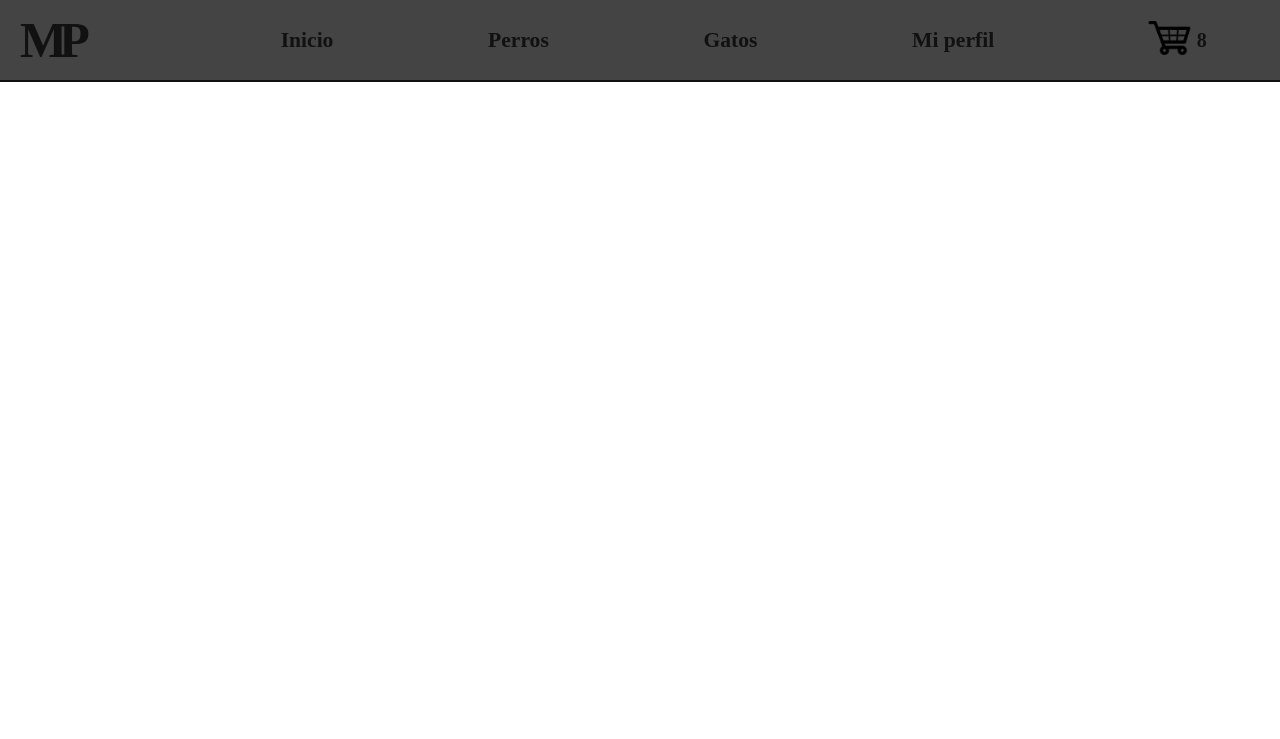
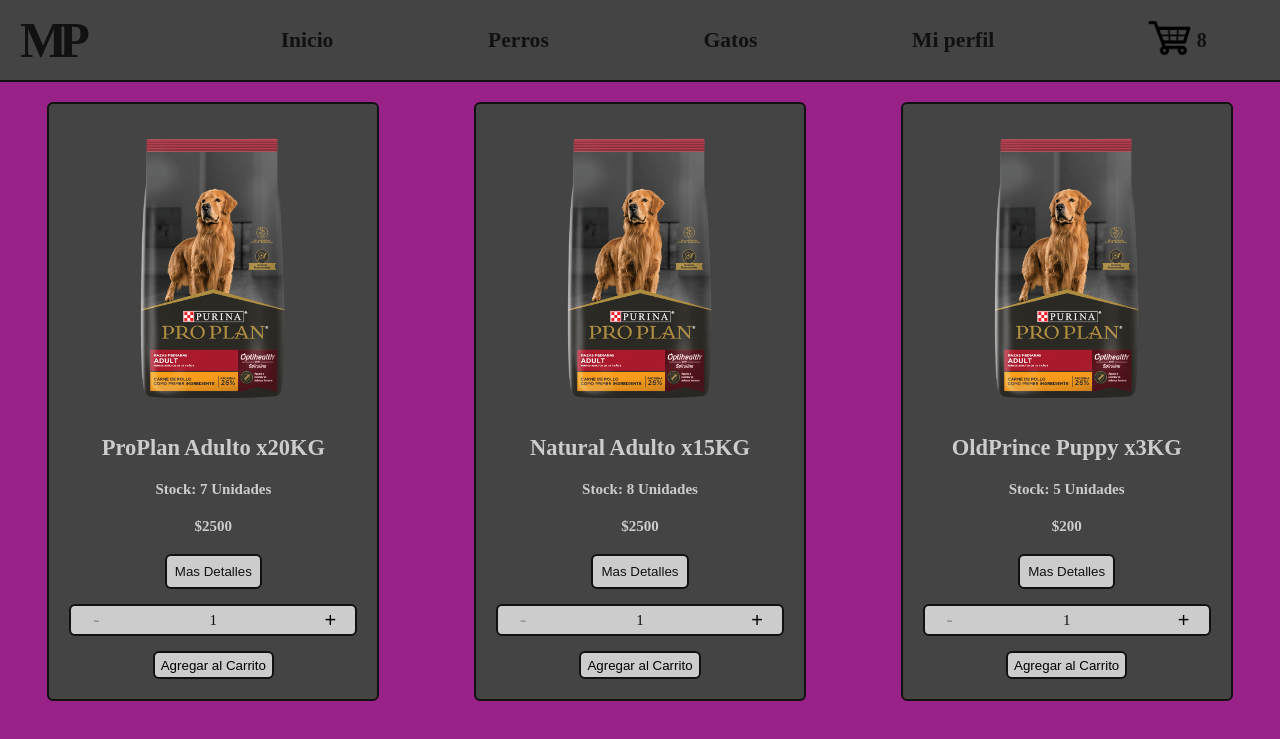
Before and after one commit to MondinoPedro/VeterinariaArco-CoderProject, a React (Create React App) app: page /products in a window 1280 px wide. Shown: the top 739 px of the page. Built offline with nearby package versions, Linux system fonts and the light colour scheme.

Commit message:
Primer Entrega TP-Final

```diff
--- a/src/App.js
+++ b/src/App.js
@@ -1,9 +1,8 @@
 import { BrowserRouter, Routes, Route} from "react-router-dom"
-import Home from "./views/Home/Home";
 import Cart from "./views/Cart/Cart"
 import Navbar from "./components/NavBar/Navbar";
 import ItemListContainer from "./components/ItemListContainer/ItemListContainer";
-import ItemDetailContainer from "./components/ItemDetailContainer/ItemDetailContainer";
+import Products from "./views/Products/Products"
 
 
 function App() {
@@ -16,7 +15,7 @@
       <Routes>
         <Route exact path="/" element={<ItemListContainer/>}/>
         <Route exact path="/products" element={<ItemListContainer/>}/>
-        <Route exact path="/product" element={<ItemDetailContainer/>}/>
+        <Route exact path="/product/:productId" element={<Products/>}/>
         <Route exact path="/category/:categoryId" element={<ItemListContainer/>}/>
         <Route exact path="/cart" element={<Cart/>}/>
       </Routes>
--- a/src/components/Item/Item.js
+++ b/src/components/Item/Item.js
@@ -1,18 +1,28 @@
 import {Card, Button} from 'react-bootstrap'
-import { Link } from 'react-router-dom'
+import { useNavigate } from 'react-router-dom'
 import ItemCount from "../ItemCount/ItemCount.js"
 export default  function Item ({product}) {
+
+
+    const navigate=useNavigate()
 
     const onAdd =(cant)=>{
         alert(`Se han agregado ${cant} articulos a su carrito. `)
 
         }
 
+
+    const containerStyle={
+        display:"flex",
+        justifyContent:"center",
+        alignItems:"center",
+
+    }
+
     const cardStyle={
-        width: "18rem",
+        maxWidth: "18rem",
         margin:"20px",
         color:"#ccc",
-        textAlign:"center",
         padding:"20px",
         borderRadius:"6px",
         border:"2px solid #111",
@@ -20,11 +30,13 @@
     }
 
     const imageStyle = {
-        maxWidth:"100%"
+        maxWidth:"100%",
+        maxHeight:"100%",
     }
 
     const cardBodyStyle={
         fontSize:"15px",
+        textAlign:"center",
 
 
     }
@@ -38,7 +50,8 @@
     }
 
     return (
-            <Card style={cardStyle}>
+        <div style={containerStyle}>
+            <Card style={cardStyle} onClick={() => navigate(`/product/${product.product_id}`)}>
             <Card.Img variant="top" src={product.image} style={imageStyle}/>
             <Card.Body style={cardBodyStyle}>
                 <Card.Title><h2>{product.title}</h2></Card.Title>
@@ -46,12 +59,13 @@
                     <h4>Stock: {product.stock} Unidades</h4>
                     <h4>${product.price}</h4>
                 </Card.Text>
-            <Link to="/product">
+
                 <Button variant="primary" style={buttonStyle}>Mas Detalles</Button>
-            </Link>
+
             </Card.Body>
             <ItemCount stock={product.stock} initial={1} onAdd={onAdd}/>
             </Card>
+        </div>
     )
 
 }
--- a/src/components/ItemDetail/ItemDetail.js
+++ b/src/components/ItemDetail/ItemDetail.js
@@ -13,15 +13,18 @@
         width:"100%",
         height:"550px",
         backgroundColor:"#444",
-        border:"2px solid #444",
+        border:"2px solid #111",
         borderRadius:"12px",
+        margin:"20px",
     }
     const detailImgContainerStyle ={
         width:"60%",
-
+        height:"90%",
+        textAlign:"center",
     }
     const imgStyle={
         maxWidth:"100%",
+        maxHeight:"100%",
     }
     const detailDescriptionContainerStyle ={
         width:"40%",
--- a/src/components/ItemDetailContainer/ItemDetailContainer.js
+++ b/src/components/ItemDetailContainer/ItemDetailContainer.js
@@ -1,33 +1,41 @@
 import React from 'react'
 import ItemDetail from '../ItemDetail/ItemDetail'
 import { Products } from '../Data/Products'
-import { useParams } from 'react-router-dom'
 
-export default function ItemDetailContainer(){
 
-    const [data, setData]=React.useState({})
+export default function ItemDetailContainer({productId}){
 
+
+    const [data, setData]=React.useState([])
     React.useEffect(()=>{
-        const getData= new Promise(resolve=>{
-            setTimeout(()=>{
-                resolve(Products[0]);
-            });
-        });
-        getData.then(res=>setData(res));
-    }, []);
+        if (productId){
+        setData(Products.find(prod=>prod.product_id === productId))
+        }
 
+        }, [productId]);
+
+
+    const containerDetail={
+        display:"flex",
+        alignItems:"center",
+        justifyContent:"center",
+        backgroundColor:"#928"
+    }
     const bodyStyle={
 
-        width:"50%"
+        width:"50%",
+
 
     }
     const itemDetailStyle ={
 
     }
     return(
-        <body style={bodyStyle}>
-            <ItemDetail style="itemDetailStyle" data={data}/>
-        </body>
+        <div style={containerDetail}>
+            <body style={bodyStyle}>
+                <ItemDetail style={itemDetailStyle} data={data}/>
+            </body>
+        </div>
     )
 
 }
--- a/src/components/ItemList/ItemList.js
+++ b/src/components/ItemList/ItemList.js
@@ -1,7 +1,7 @@
 
 import Item from "../Item/Item.js"
 
-export default function ItemList({p}){
+export default function ItemList({items}){
 
 
     const itemListStyle ={
@@ -13,7 +13,7 @@
 
     return(
       <div className="ItemList" style={itemListStyle}>
-          {p.map((product,index)=>(
+          {items.map((product,index)=>(
               <Item product={product} key={product.products_id}/>
           )
           )}
--- a/src/components/ItemListContainer/ItemListContainer.js
+++ b/src/components/ItemListContainer/ItemListContainer.js
@@ -6,24 +6,27 @@
 
 /*---------------------------------FUNCIONES MOD-------------------------------------*/
     const {categoryId, productId}= useParams()
+    const [items, setItems]= React.useState([])
+
     React.useEffect(()=>{
-
-    }, [])
+        if (categoryId){
+            setItems(Products.filter((prod)=>prod.category_id === +categoryId))
+            if(productId){
+                setItems(Products.filter((prod)=>prod.product_id === +productId))
+            }
+        }
+        else{
+            setItems(Products)
+        }
+    }, [categoryId])
 
 
-    const [product, setProduct]=React.useState([])
 
-    const task = new Promise(resolve=>{
-        setTimeout(()=>{
-            resolve(Products)
-        },2000)
-    })
-    task.then(res =>setProduct(res))
 /*-----------------------------------ESTILOS-----------------------------------------*/
 
 
 
     return (
-        <ItemList p={product.filter((prod)=>prod.category_id === +categoryId)}/>
+        <ItemList items={items}/>
     )
 }
--- a/src/views/Products/Products.js
+++ b/src/views/Products/Products.js
@@ -1,11 +1,12 @@
-import ItemListContainer from "../../components/ItemListContainer/ItemListContainer"
-
+import ItemDetailContainer from "../../components/ItemDetailContainer/ItemDetailContainer"
+import { useParams } from "react-router-dom"
 
 export default function Products() {
+
+    const {productId} = useParams()
     return(
         <div>
-            Productos
-            <ItemListContainer/>
+            <ItemDetailContainer productId={+productId}/>
         </div>
     )
 }
```
